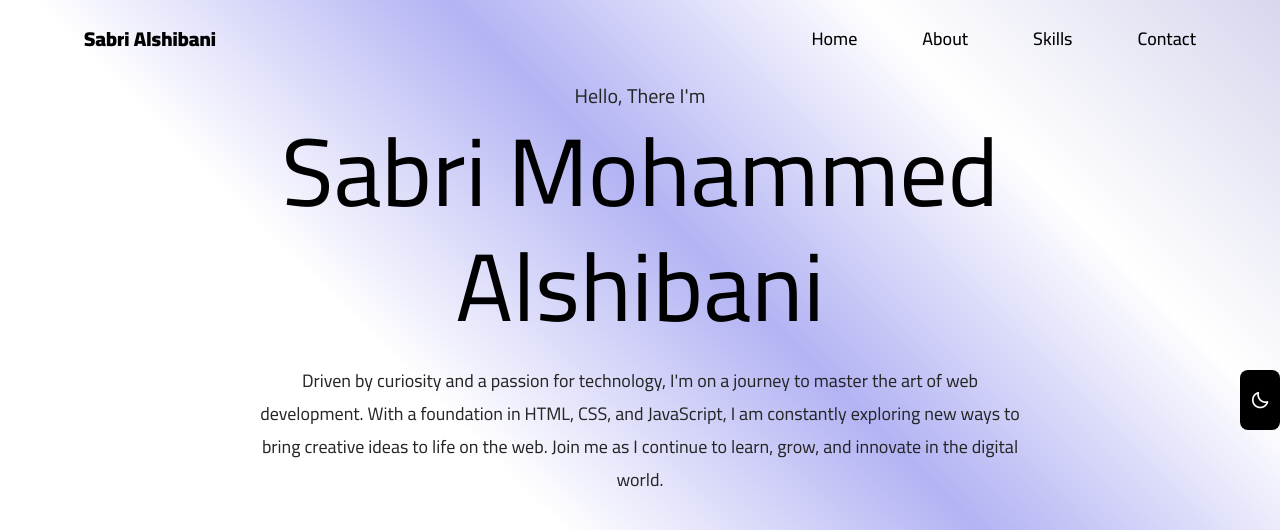
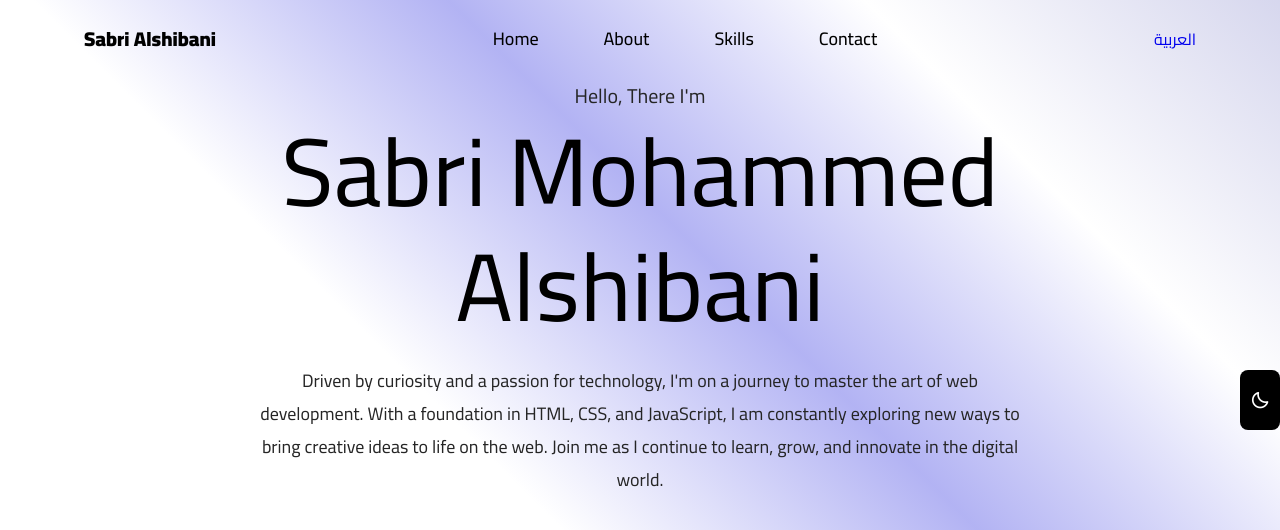
Before and after one commit to sabriAlshibani/My-websie, a plain HTML site: page index.html in a window 1280 px wide. Shown: the top 530 px of the page. Drawn offline with nearby package versions, Linux system fonts and the light colour scheme.

Commit message:
Update index.html
Add for able change language

```diff
--- a/index.html
+++ b/index.html
@@ -34,8 +34,8 @@
             <li class="navbar__links-item"><a href="#">skills</a></li>
             <li class="navbar__links-item"><a href="#">contact</a></li>
           </ul>
-          <div class="navbar__icon-menu">
-            <i class="bx bx-menu" id="icon-menu"></i>
+          <div class="navbar__icon-language">
+            <a href="arbic.html" target="_blank">العربية</a>
           </div>
         </div>
       </nav>
```
